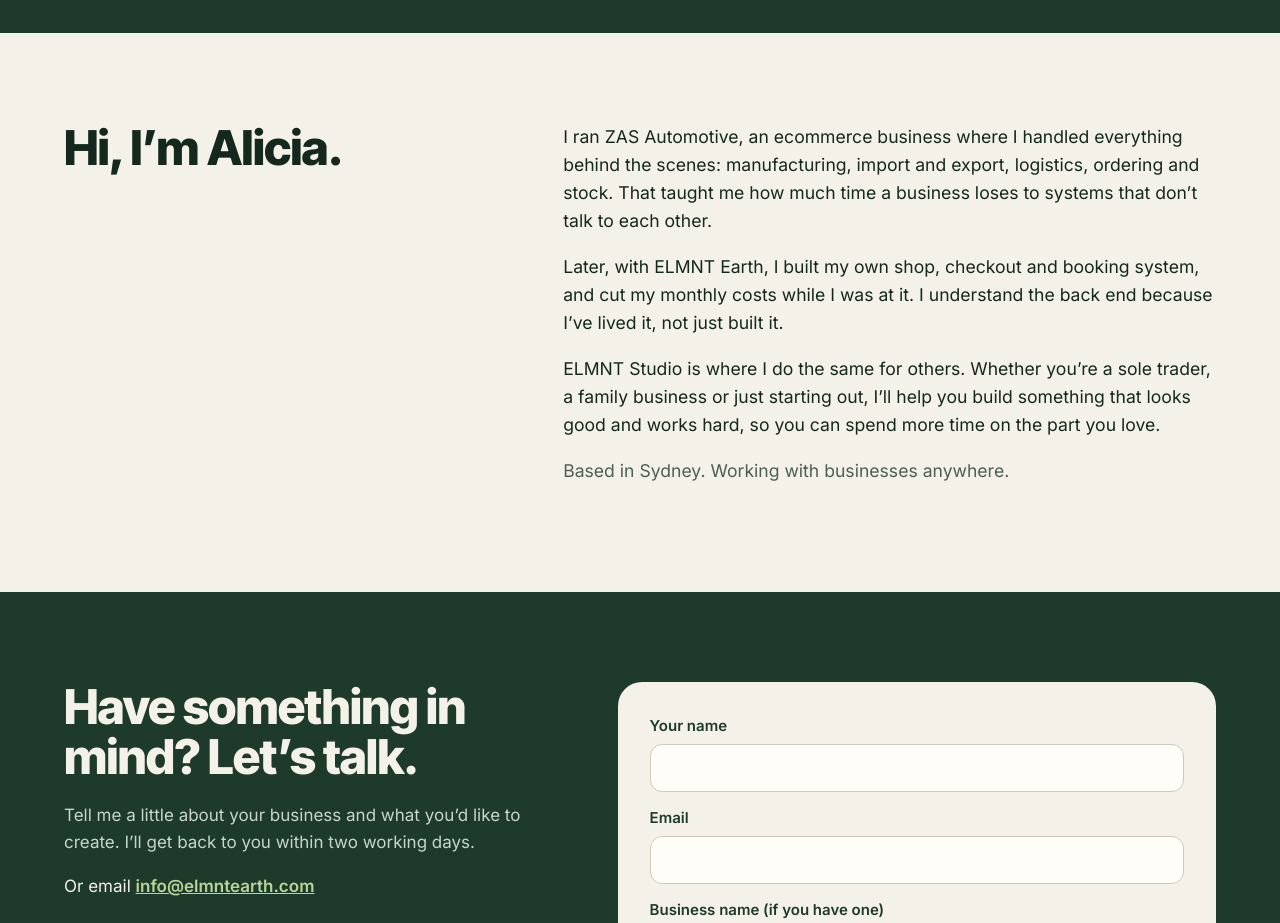
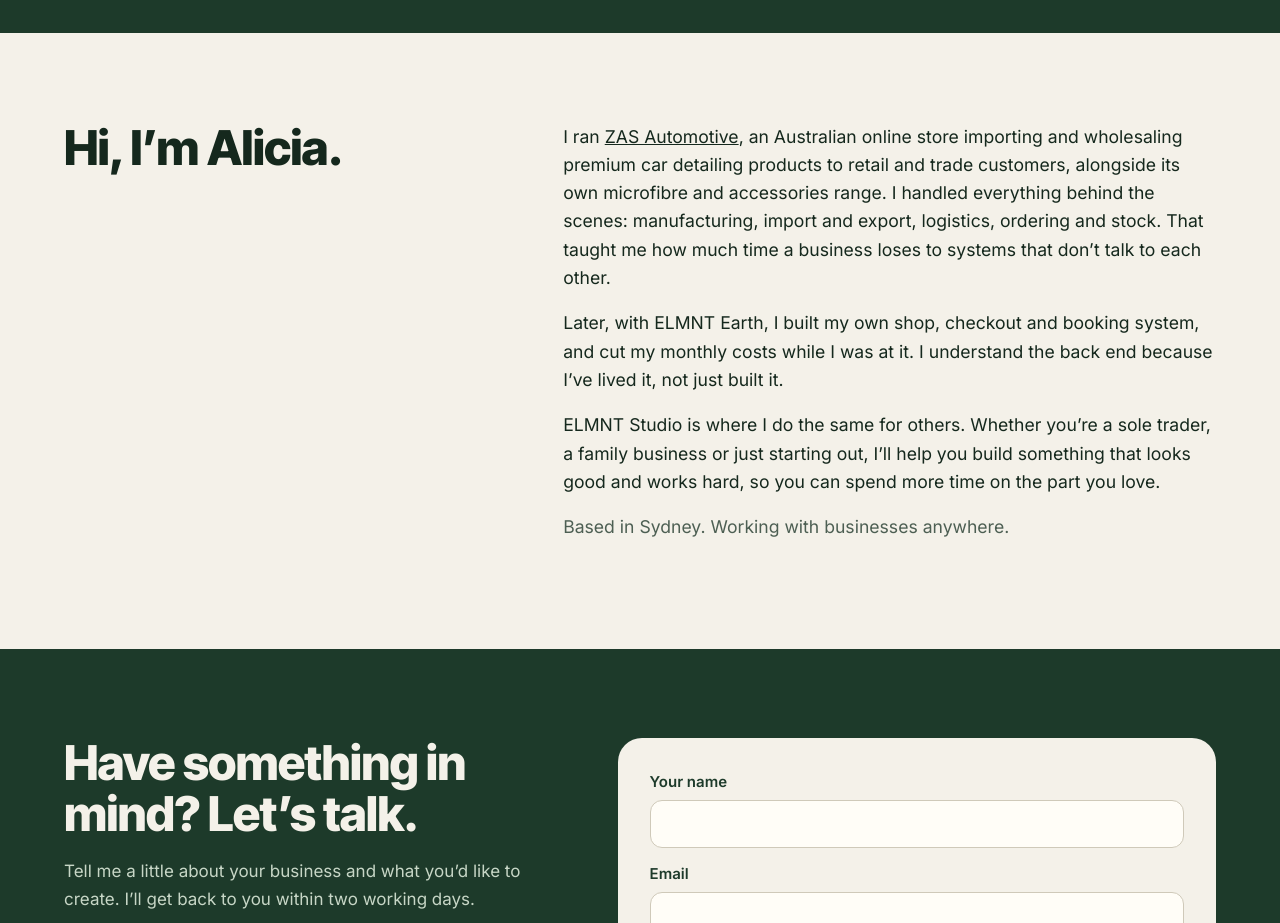
Before and after one commit to aliciacutcliffe-netizen/elmnt-site, a plain HTML site: page studio/index.html in a window 1280 px wide. Shown: the part 3780-4703 px from the top of the page. Drawn offline with Linux system fonts and the light colour scheme.

Commit message:
ELMNT Studio: describe ZAS Automotive
Co-Authored-By: Claude Opus 5.5 <noreply@anthropic.com>
Claude-Session: https://claude.ai/code/session_01E1nwRh1VWjYeDibmt4jKVf

```diff
--- a/studio/index.html
+++ b/studio/index.html
@@ -237,7 +237,7 @@ footer .wrap{display:flex;flex-wrap:wrap;justify-content:space-between;gap:12px}
 <section class="band" id="about"><div class="wrap about">
 <h2>Hi, I’m Alicia.</h2>
 <div>
-<p>I ran ZAS Automotive, an ecommerce business where I handled everything behind the scenes: manufacturing, import and export, logistics, ordering and stock. That taught me how much time a business loses to systems that don’t talk to each other.</p>
+<p>I ran <a href="https://www.zas.com.au" target="_blank" rel="noopener">ZAS Automotive</a>, an Australian online store importing and wholesaling premium car detailing products to retail and trade customers, alongside its own microfibre and accessories range. I handled everything behind the scenes: manufacturing, import and export, logistics, ordering and stock. That taught me how much time a business loses to systems that don’t talk to each other.</p>
 <p>Later, with ELMNT Earth, I built my own shop, checkout and booking system, and cut my monthly costs while I was at it. I understand the back end because I’ve lived it, not just built it.</p>
 <p>ELMNT Studio is where I do the same for others. Whether you’re a sole trader, a family business or just starting out, I’ll help you build something that looks good and works hard, so you can spend more time on the part you love.</p>
 <p class="muted">Based in Sydney. Working with businesses anywhere.</p>
```
